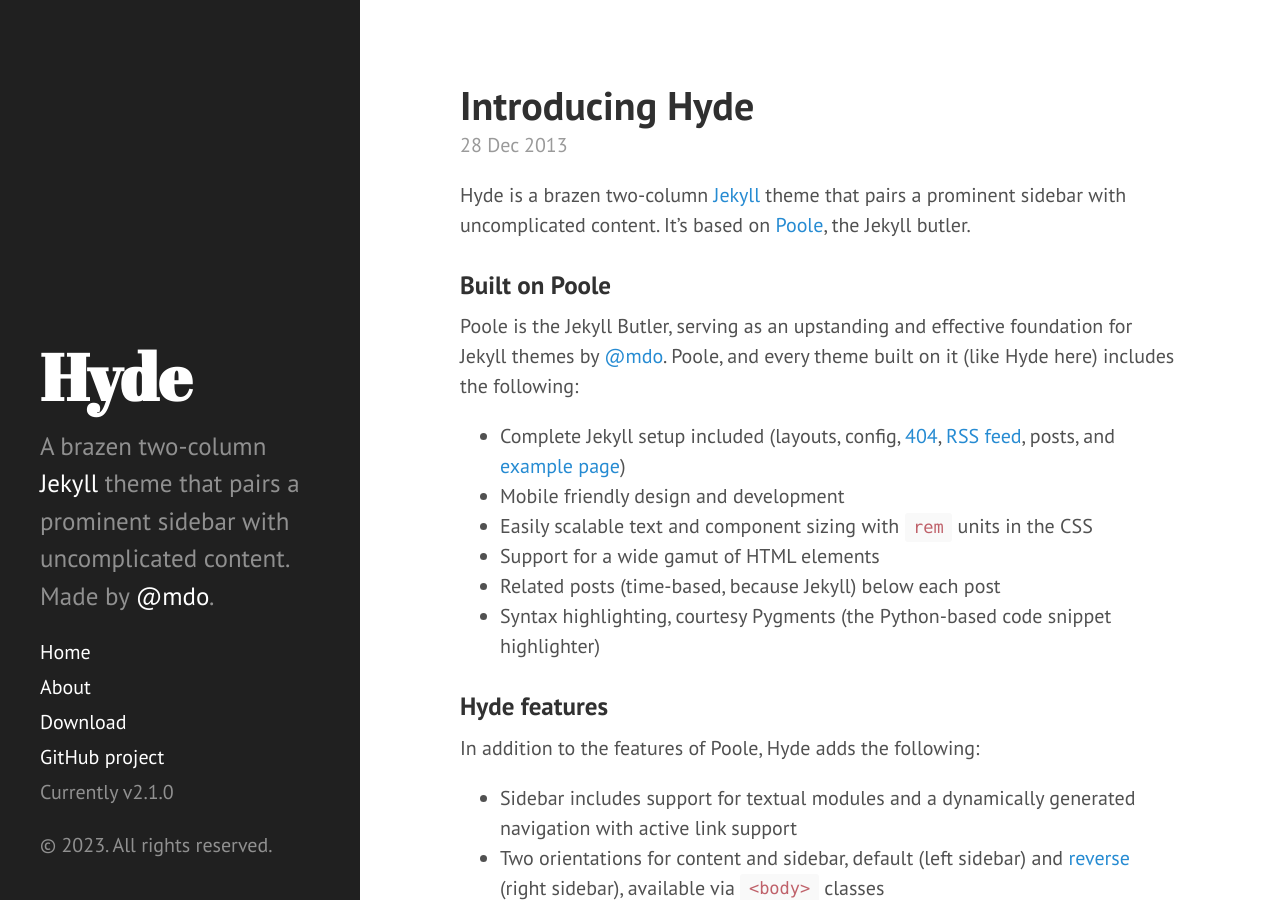
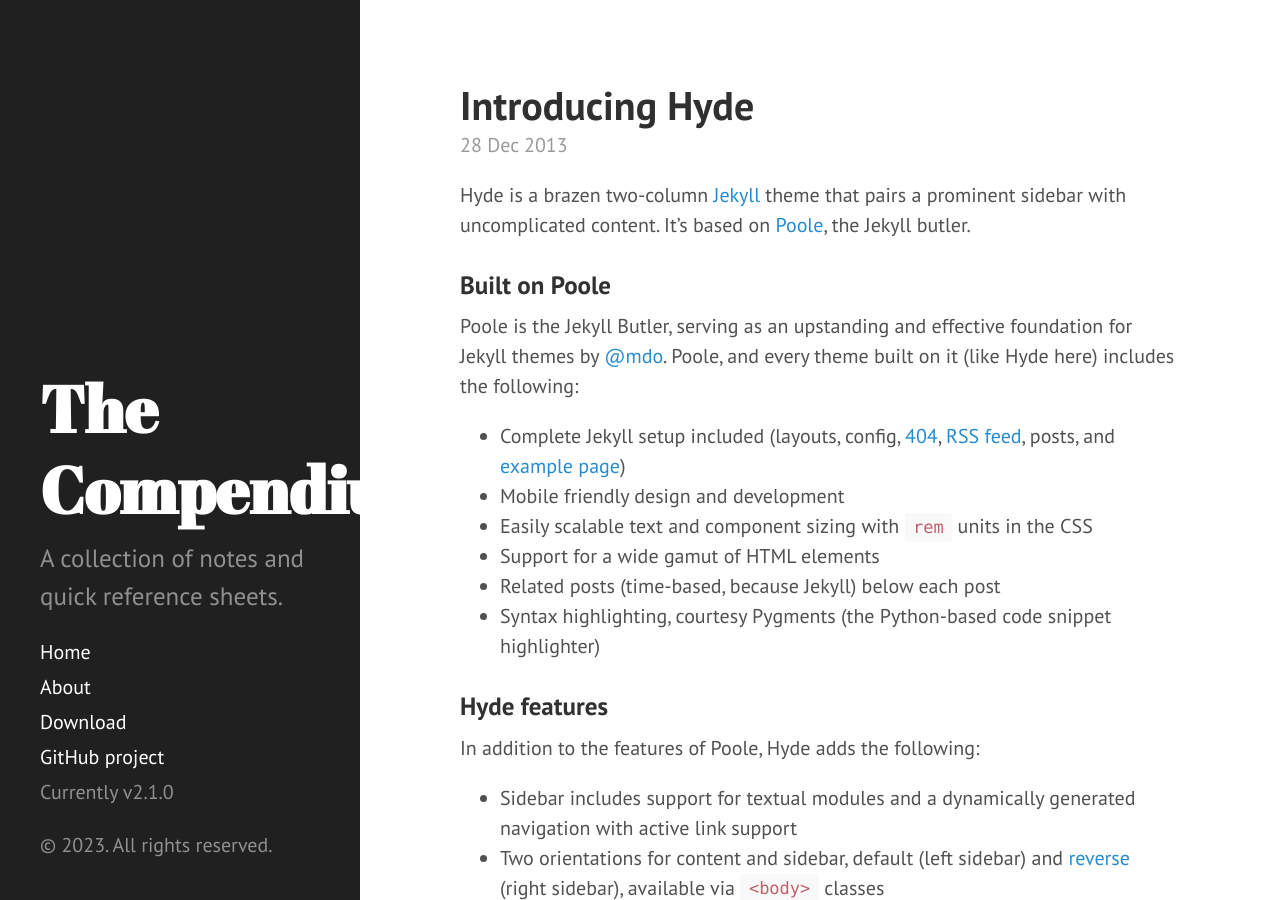
Before and after one commit to rhombusbombus/Compendium, a Jekyll site: the page built from index.html, in a window 1280 px wide and 900 px high. Built offline with Jekyll 4.4.1, drawn with Linux system fonts in a browser that asks for light colours; Markdown is read by kramdown in place of the engine named in the settings; the list of posts is cut into pages by our own code.

Commit message:
Update _config.yml

```diff
--- a/_config.yml
+++ b/_config.yml
@@ -6,14 +6,14 @@ highlighter:      pygments
 permalink:        pretty
 
 # Setup
-title:            Hyde
-tagline:          'A Jekyll theme'
-description:      'A brazen two-column <a href="http://jekyllrb.com" target="_blank">Jekyll</a> theme that pairs a prominent sidebar with uncomplicated content. Made by <a href="https://twitter.com/mdo" target="_blank">@mdo</a>.'
+title:            The Compendium
+tagline:          ''
+description:      'A collection of notes and quick reference sheets.'
 url:              http://hyde.getpoole.com
 baseurl:          https://rhombusbombus.github.io/Compendium/
 
 author:
-  name:           'Mark Otto'
+  name:           'rhombusbombus'
   url:            https://twitter.com/mdo
 
 paginate:         5
```
